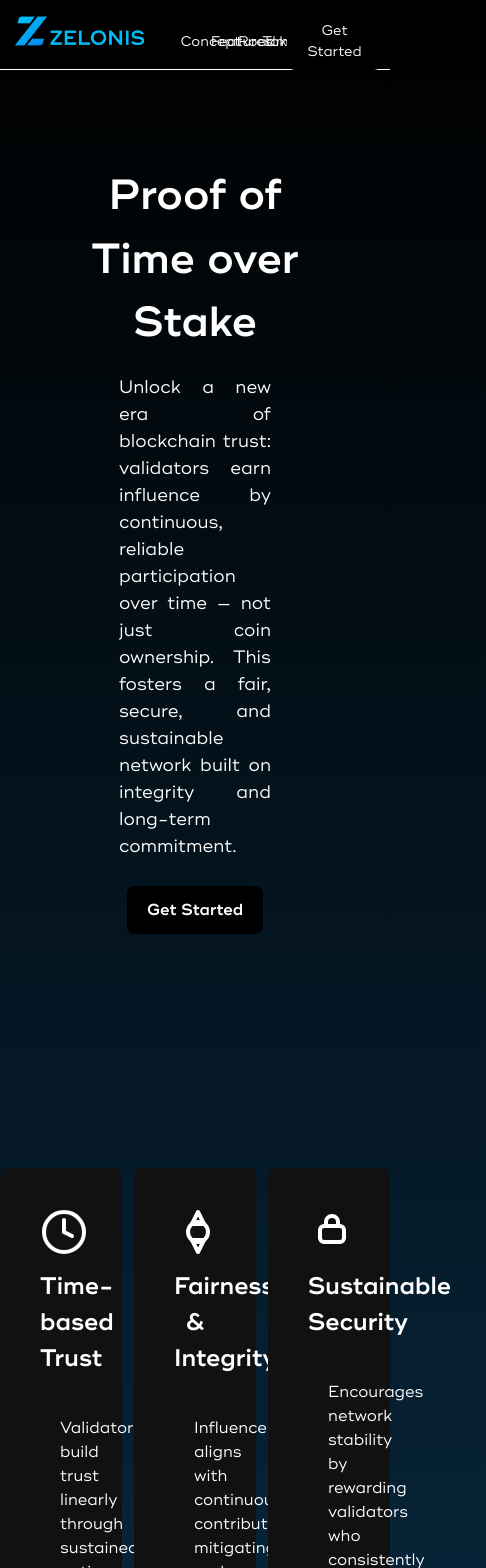
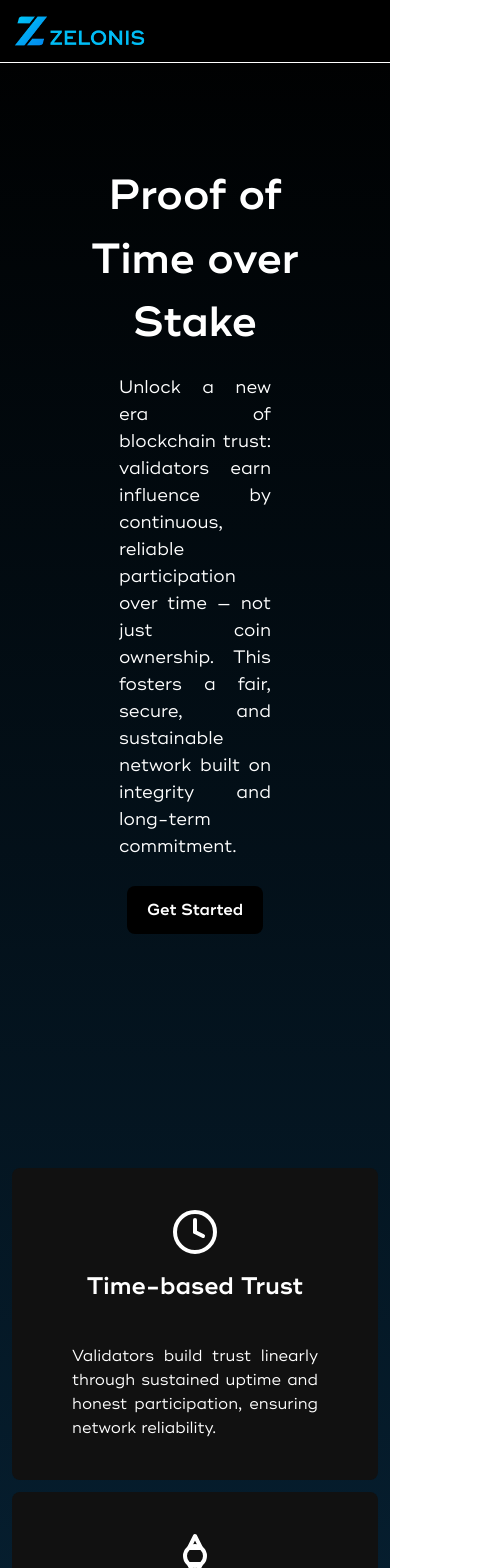
Before and after one commit to zel-labs/zelonis_website, a Next.js app: page / in a window 390 px wide. Shown: the top 1568 px of the page, 486 px wide, since content can reach past the window. Built offline with nearby package versions, Linux system fonts and the light colour scheme.

Commit message:
UI Fixes

```diff
--- a/src/app/component/footer.tsx
+++ b/src/app/component/footer.tsx
@@ -3,7 +3,7 @@ import React from 'react'
 export default function FooterComponent() {
   return (
     <>
-        <div className='bg-[#111] w-full h-50  absolute left-0'>
+        <div className='bg-[#111] w-full min-h-50  absolute left-0'>
             <div className='max-w-[1280px] m-auto relative pt-10 pl-10 pr-10'>
                 <div className='grid grid-cols-4'>
                     <div className='text-left col-span-2'>
@@ -25,7 +25,7 @@ export default function FooterComponent() {
                 </div>
 
             </div>
-            <div className='absolute bottom-0 w-full text-center text-[14px]'>© 2025 Zelonis. All rights reserved. | Built by Zel-labs</div>
+            <div className='absolute bottom-0 w-full text-center text-[14px] bg-[#333] p-3'>© 2025 Zelonis. All rights reserved. | Built by Zel-labs</div>
         </div>
     </>
 
--- a/src/app/component/header.tsx
+++ b/src/app/component/header.tsx
@@ -5,9 +5,9 @@ import React from 'react'
 
 export default function HeaderComponent() {
   return (
-    <header className='max-h-[70px] grid grid-cols-2 border-b-[1px] border-b-[#fff] pb-3 fixed z-10 bg-[rgba(0,0,0,0.6)] w-full left-0'>
+    <header className='max-h-[70px] grid grid-cols-2 border-b-[1px] border-b-[#fff] pb-3 fixed z-10 bg-[rgba(0,0,0,0.8)] w-full left-0'>
       <img src='/logo.png' className='h-[50px] pt-3 pl-3' />
-      <nav className=''>
+      <nav className='hidden md:block'>
         <div className='float-right mt-3 grid grid-cols-5 place-items-center text-[14px] pr-10'>
           <a onClick={() => document.getElementById("concept")?.scrollIntoView({ behavior: "smooth" })} className='cursor-pointer hover:text-blue-500' >Concept</a>
           <a onClick={() => document.getElementById("features")?.scrollIntoView({ behavior: "smooth" })} className='cursor-pointer hover:text-blue-500'>Features</a>
--- a/src/app/component/roadmap.tsx
+++ b/src/app/component/roadmap.tsx
@@ -3,14 +3,14 @@ import React from 'react'
 export default function RoadmapComponent() {
   return (
     <>
-    <div id="roadmap" className='pt-[70px]'>
+    <div id="roadmap" className='pt-[70px] relative z-10 p-3'>
         <h2 className='text-[5vh] font-semibold mt-[10vh]'>Roadmap: Zelonis Blockchain Development</h2>
         <h2 className='pl-[10vw] pr-[10vw]  text-[24px] mt-5'>Forging the Future of Fast, Secure, and Scalable Blockchain</h2>
         <div>
             A clear timeline to implement and evolve Zelonis Blockchain's innovative consensus, emphasizing integrity through time-based trust.
         </div>
     </div>
-    <div className='  p-20 pl-10'>
+    <div className='  p-20 pl-10 relative z-10'>
 
 
         <section  aria-label="Project Roadmap Timeline" className='timeline relative mt-3 ml-12 col-span-2' >
--- a/src/app/page.tsx
+++ b/src/app/page.tsx
@@ -7,14 +7,17 @@ export default function Home() {
   return (
     <>
     <HeaderComponent />
-    <div className='p-20' id="concept">
+    <div className="fixed top-0 left-0 w-full hidden">
+      <img src={"/hour-glass.png"}  alt="time-oracle" className="absolute top-[-150px] left-[-200px] rotate-[-30deg] h-[800px]"/>
+    </div>
+    <div className='p-20 relative z-10' id="concept">
       <div className='text-[5vh] font-semibold mt-[10vh]'>Proof of Time over Stake</div>
       <div className='pl-[10vw] pr-[10vw] text-justify text-[18px] mt-5'>
         Unlock a new era of blockchain trust: validators earn influence by continuous, reliable participation over time — not just coin ownership. This fosters a fair, secure, and sustainable network built on integrity and long-term commitment.
       </div>
       <button className='mt-[3vh] p-5 pt-3 pb-3 bg-black rounded-lg hover:bg-[#4b5563] hover:transform-[scale(1.05)] font-semibold cursor-pointer'>Get Started</button>
     </div>
-    <div className='grid grid-cols-3 gap-x-3 mt-[10vh] pt-[70px]' id="features">
+    <div className='grid grid-cols-1 md:grid-cols-3 gap-3 p-3 mt-[10vh] pt-[70px] relative z-10' id="features">
       <div className='bg-[#111] p-10 rounded-lg text-center'>
         <svg className="w-12 h-12 m-auto" viewBox="0 0 24 24" aria-hidden="true" focusable="false">
           <circle cx="12" cy="12" r="10" stroke="currentColor" strokeWidth="2" fill="none"></circle>
@@ -44,11 +47,11 @@ export default function Home() {
     </div>
 
     <RoadmapComponent />
-    <div id="tokenomics" className="pt-[70px]">
+    <div id="tokenomics" className="pt-[70px] relative z-10">
       <h3 className="text-[5vh] font-semibold mt-[3vh]">Tokenomics</h3>
       <div className="pl-[10vw] pr-[10vw]  text-[18px] mt-5 mb-[10vh]">Transparent and sustainable tokenomics designed to fuel Zelonis Blockchain’s growth and incentivize long-term engagement.</div>
     </div>
-    <div className="grid grid-cols-3 gap-10 mt-5 pb-[70px]">
+    <div className="grid grid-cols-1 p-3 md:grid-cols-3 gap-10 mt-5 pb-[70px] relative z-10">
       <div className="bg-black rounded-lg p-10">
         <h4 className="text-3xl font-semibold">500,000,000</h4>
         <h5 className="text-2xl mt-3">Pre-mint</h5>
```
Also changed, not shown: public/hour-glass.png (added).
